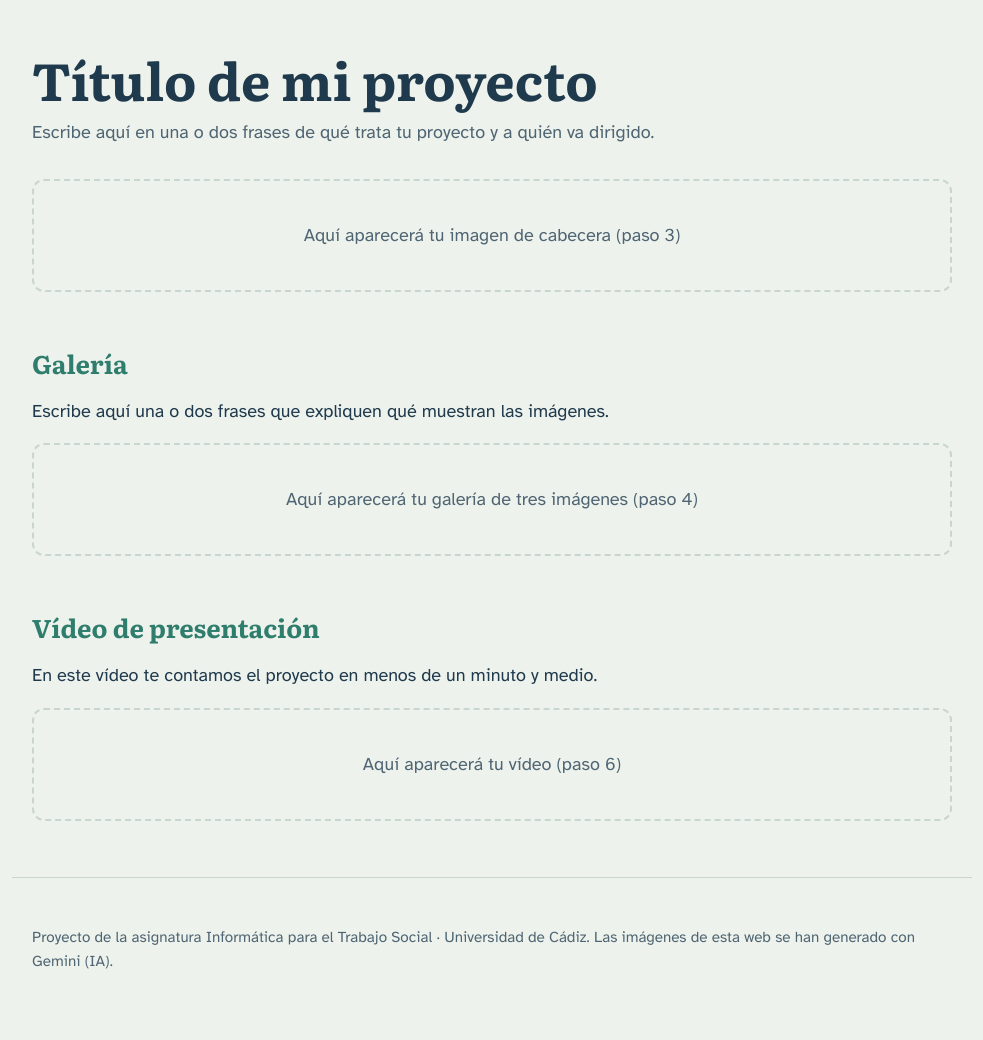
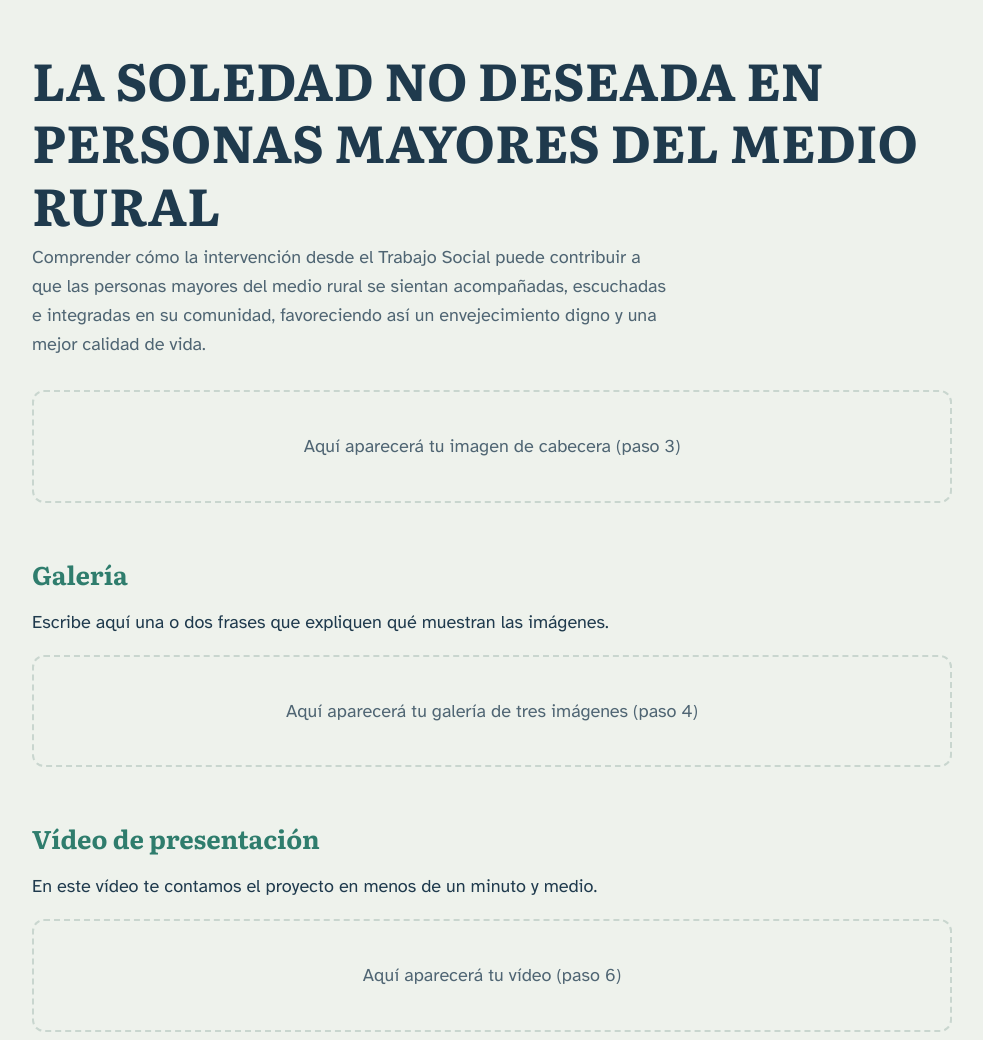
Before and after one commit to 14mcasrom-byte/practica-imagenes-video, a plain HTML site: page index.html in a window 1280 px wide. Shown: the top 1040 px of the page, without its empty margins (148-1131 px from the left). Drawn offline with Linux system fonts and the light colour scheme.

Commit message:
TITULO + SUBT.

```diff
--- a/index.html
+++ b/index.html
@@ -4,7 +4,7 @@
   <meta charset="UTF-8">
   <meta name="viewport" content="width=device-width, initial-scale=1">
   <!-- Cambia este título por el de tu proyecto -->
-  <title>Título de mi proyecto</title>
+  <title>SOLEDAD NO DESEADA EN PERSONAS MAYORES DEL MEDIO RURAL</title>
   <link rel="preconnect" href="https://fonts.googleapis.com">
   <link rel="preconnect" href="https://fonts.gstatic.com" crossorigin>
   <link href="https://fonts.googleapis.com/css2?family=Atkinson+Hyperlegible:wght@400;700&family=Literata:opsz,wght@7..72,500;7..72,700&display=swap" rel="stylesheet">
@@ -144,8 +144,8 @@
 
   <header>
     <!-- Cambia este título por el de tu proyecto -->
-    <h1>Título de mi proyecto</h1>
-    <p class="subtitulo">Escribe aquí en una o dos frases de qué trata tu proyecto y a quién va dirigido.</p>
+    <h1>LA SOLEDAD NO DESEADA EN PERSONAS MAYORES DEL MEDIO RURAL</h1>
+    <p class="subtitulo">Comprender cómo la intervención desde el Trabajo Social puede contribuir a que las personas mayores del medio rural se sientan acompañadas, escuchadas e integradas en su comunidad, favoreciendo así un envejecimiento digno y una mejor calidad de vida.</p>
 
     <div class="zona" data-aviso="Aquí aparecerá tu imagen de cabecera (paso 3)">
       <!-- PASO 3: CABECERA ============================ INICIO -->
```
